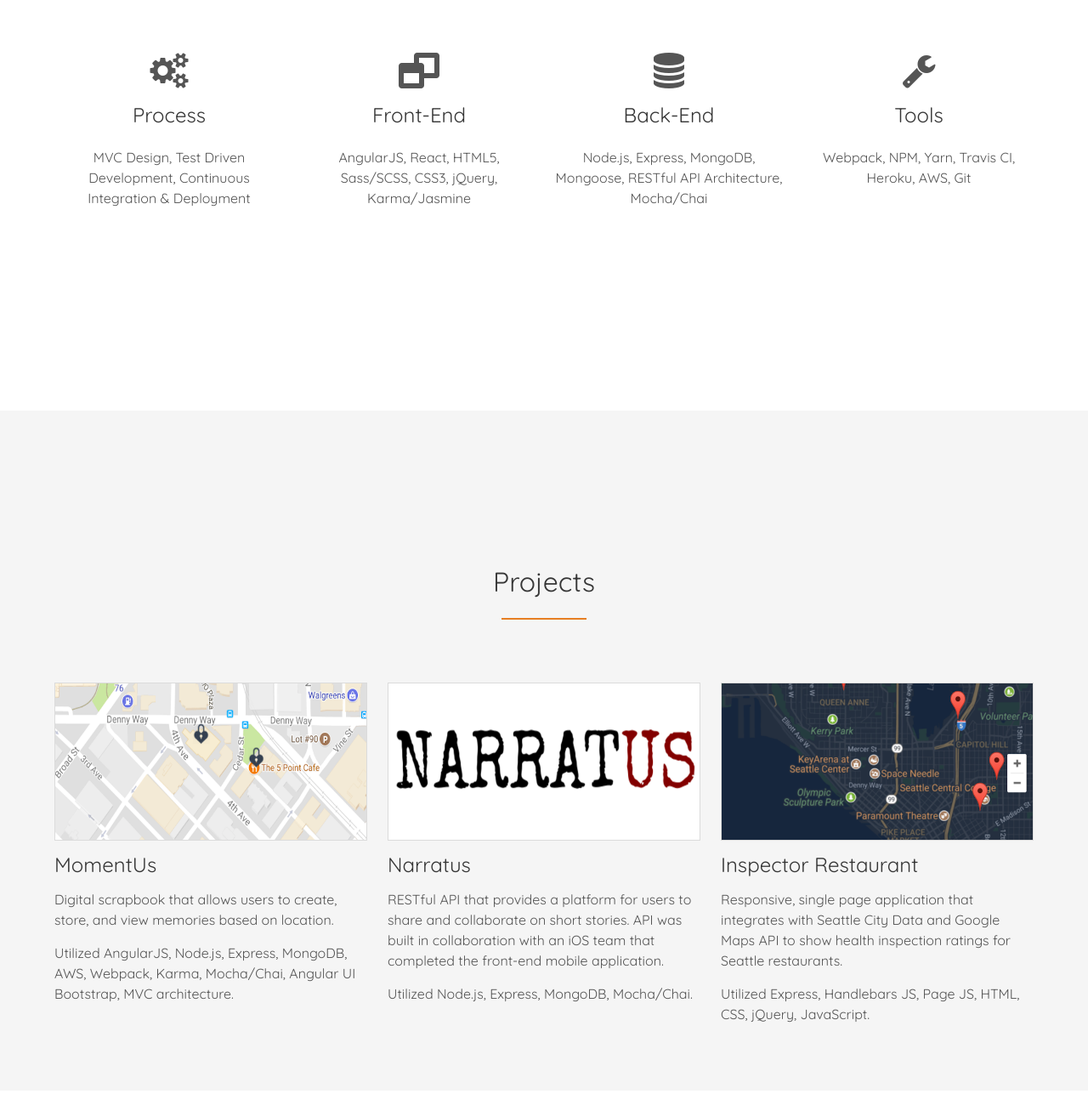
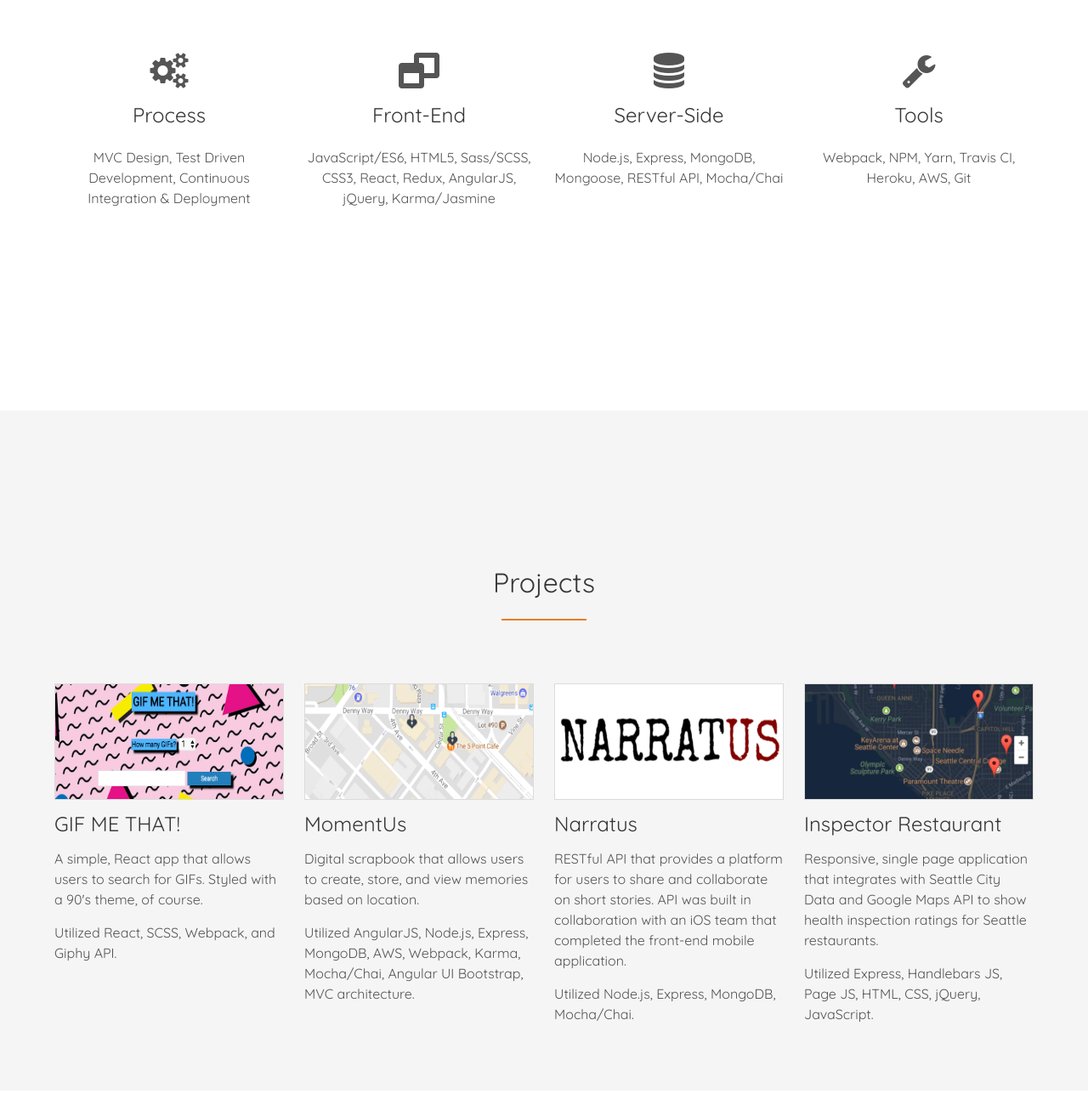
Before and after one commit to shellytang/project-portfolio, a website: page index.html in a window 1280 px wide. Shown: the part 1880-3180 px from the top of the page at 85% size. Drawn offline with nearby package versions, Linux system fonts and the light colour scheme.

Commit message:
added new project to work section, updated links, removed email icon on footer, revised skills section

```diff
--- a/index.html
+++ b/index.html
@@ -95,16 +95,16 @@
               </span>
               <h3 class="title is-4">Front-End</h3>
               <div>
-                <p>AngularJS, React, HTML5, Sass/SCSS, CSS3, jQuery, Karma/Jasmine</p>
+                <p>JavaScript/ES6, HTML5, Sass/SCSS, CSS3, React, Redux, AngularJS, jQuery, Karma/Jasmine</p>
               </div>
             </div>
             <div class="column hide-me">
               <span class="icon is-large">
                 <i class="fa fa-database" aria-hidden="true"></i>
               </span>
-              <h3 class="title is-4">Back-End</h3>
+              <h3 class="title is-4">Server-Side</h3>
               <div>
-                <p>Node.js, Express, MongoDB, Mongoose, RESTful API Architecture, Mocha/Chai</p>
+                <p>Node.js, Express, MongoDB, Mongoose, RESTful API, Mocha/Chai</p>
               </div>
             </div>
             <div class="column hide-me">
@@ -128,9 +128,18 @@
             <div class="columns is-multiline">
               <div class="column">
                   <figure class="image is-2by1">
-                    <a href="https://github.com/MomentUs-401/MomentUs-401-Front-End"><img src="public/img/momentus.png" alt="momentus-screenshot"></a>
+                    <a href="https://gifmethat.herokuapp.com/" target="_blank"><img src="public/img/gifmethat.png" alt="gifmethat-screenshot"></a>
                   </figure>
-                  <a href="https://github.com/MomentUs-401/MomentUs-401-Front-End"><h3 class="title is-4">MomentUs</h3></a>
+                  <a href="https://github.com/shellytang/gif-me-that" target="_blank"><h3 class="title is-4">GIF ME THAT!</h3></a>
+                  <p>A simple, React app that allows users to search for GIFs. Styled with a 90's theme, of course.</p>
+                  <p>Utilized React, SCSS, Webpack, and Giphy API.</p>
+              </div>
+
+              <div class="column">
+                  <figure class="image is-2by1">
+                    <a href="https://github.com/MomentUs-401/MomentUs-401-Front-End" target="_blank"><img src="public/img/momentus.png" alt="momentus-screenshot"></a>
+                  </figure>
+                  <a href="https://github.com/MomentUs-401/MomentUs-401-Front-End" target="_blank"><h3 class="title is-4">MomentUs</h3></a>
                   <p>Digital scrapbook that allows users to create, store, and view memories based on location.</p>
                   <p>Utilized AngularJS, Node.js, Express, MongoDB, AWS, Webpack, Karma, Mocha/Chai, Angular UI Bootstrap, MVC architecture.</p>
               </div>
@@ -203,7 +212,6 @@
         <div class="content has-text-centered">
           <p>&copy; <span class="year"></span> Shelly Tang</p>
           <a href="https://github.com/shellytang" target="_blank" class="icon is-large"><i class="fa fa-github" aria-hidden="true"></i></a>
-          <a href="#contact" target="_blank" class="icon is-large"><i class="fa fa-envelope-o" aria-hidden="true"></i></a>
           <a href="https://www.linkedin.com/in/shelly-tang" target="_blank" class="icon is-large"><i class="fa fa-linkedin-square" aria-hidden="true"></i></a>
         </div>
       </div>
--- a/public/scss/main.scss
+++ b/public/scss/main.scss
@@ -183,11 +183,6 @@ form { @include top-spacing;}
   @include darken-social-icon($linkedin-social);
 }
 
-.fa-envelope-o {
-  color: $gmail-social;
-  @include darken-social-icon($gmail-social);
-}
-
 @include desktop {
   a.icon:nth-of-type(2) {
     padding-right: 30px;
```
Also changed, not shown: public/css/main.css, public/img/gifmethat.png (added).
